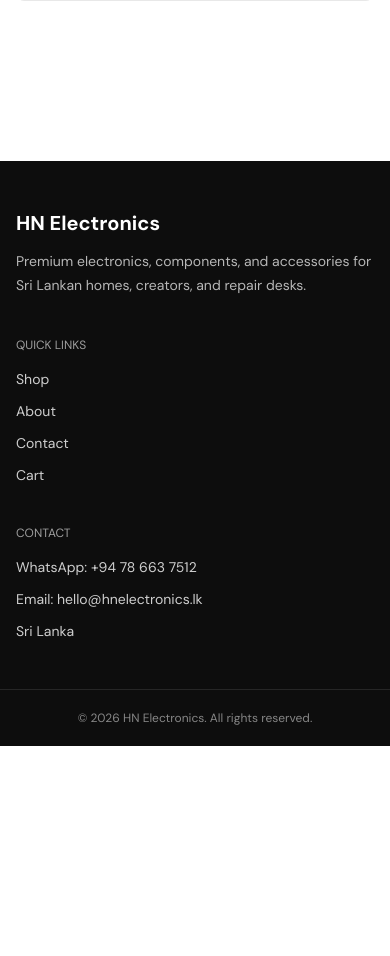
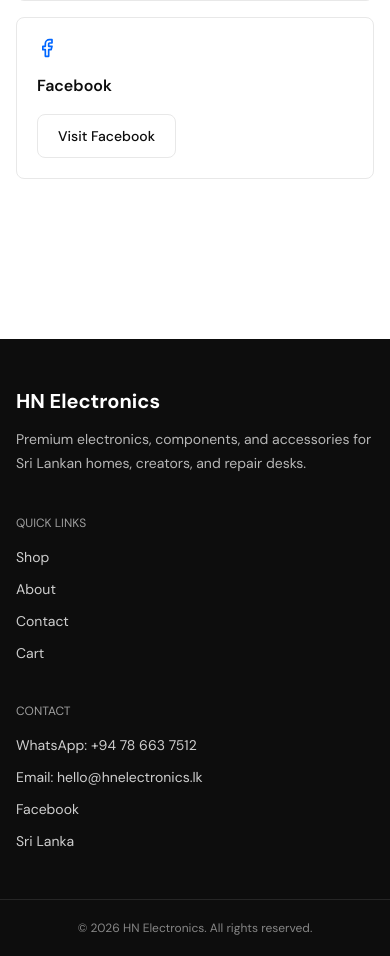
Before and after one commit to Shehan-Fdo/hn-electronics, a Next.js app: page /about in a window 390 px wide. Shown: the part 2001-2957 px from the top of the page. Before the commit the page ends 2747 px from the top, so only its background shows below. Built offline with nearby package versions, Linux system fonts and the light colour scheme.

Commit message:
feat: initialize project with WooCommerce integration, category filtering, cart management, and responsive shop layouts

```diff
--- a/app/about/page.tsx
+++ b/app/about/page.tsx
@@ -1,5 +1,11 @@
 import type { Metadata } from "next";
 import { Mail, MapPin, MessageCircle, Phone } from "lucide-react";
+
+const FacebookIcon = (props: React.SVGProps<SVGSVGElement>) => (
+  <svg xmlns="http://www.w3.org/2000/svg" width="24" height="24" viewBox="0 0 24 24" fill="none" stroke="currentColor" strokeWidth="2" strokeLinecap="round" strokeLinejoin="round" {...props}>
+    <path d="M18 2h-3a5 5 0 0 0-5 5v3H7v4h3v8h4v-8h3l1-4h-4V7a1 1 0 0 1 1-1h3z" />
+  </svg>
+);
 import { LinkButton } from "@/components/ui/Button";
 import { MotionSection, MotionStaggerDiv, MotionArticle } from "@/components/Motion";
 
@@ -38,7 +44,7 @@ export default function AboutPage() {
       <MotionSection id="contact" className="mt-20 border-t border-line pt-12">
         <p className="text-sm uppercase tracking-normal text-muted">Contact</p>
         <h2 className="mt-2 text-3xl font-bold">Talk to HN Electronics</h2>
-        <MotionStaggerDiv className="mt-8 grid gap-4 md:grid-cols-2">
+        <MotionStaggerDiv className="mt-8 grid gap-4 md:grid-cols-2 lg:grid-cols-3">
           <MotionArticle className="rounded border border-line p-5">
             <Phone className="h-5 w-5 text-accent" aria-hidden="true" />
             <h3 className="mt-4 font-semibold">Phone</h3>
@@ -61,6 +67,13 @@ export default function AboutPage() {
               Message on WhatsApp
             </LinkButton>
           </MotionArticle>
+          <MotionArticle className="rounded border border-line p-5">
+            <FacebookIcon className="h-5 w-5 text-accent" aria-hidden="true" />
+            <h3 className="mt-4 font-semibold">Facebook</h3>
+            <LinkButton className="mt-4" href="https://web.facebook.com/profile.php?id=100092009020397" variant="secondary" target="_blank" rel="noopener noreferrer">
+              Visit Facebook
+            </LinkButton>
+          </MotionArticle>
         </MotionStaggerDiv>
       </MotionSection>
     </div>
--- a/components/Footer.tsx
+++ b/components/Footer.tsx
@@ -24,6 +24,7 @@ export function Footer() {
           <div className="mt-4 grid gap-3 text-sm text-white/80">
             <p>WhatsApp: +94 78 663 7512</p>
             <p>Email: hello@hnelectronics.lk</p>
+            <p><a href="https://facebook.com/hnelectronics" target="_blank" rel="noopener noreferrer" className="hover:text-white">Facebook</a></p>
             <p>Sri Lanka</p>
           </div>
         </div>
```
